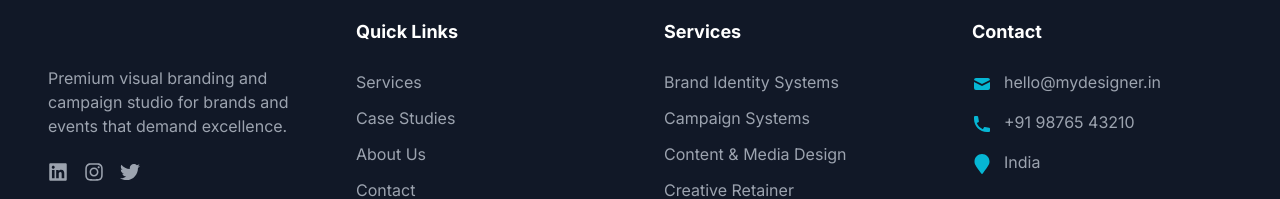
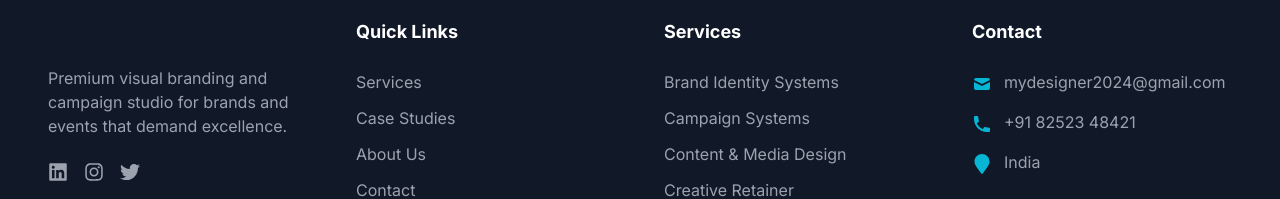
Before and after one commit to Talib-Rz/mydesigner, a Next.js app: page / in a window 1280 px wide. Shown: the part 5870-6069 px from the top of the page. Built offline with nearby package versions, Linux system fonts and the light colour scheme.

Commit message:
changed footer data

```diff
--- a/components/Footer.tsx
+++ b/components/Footer.tsx
@@ -83,14 +83,14 @@ export default function Footer() {
             <ul className="space-y-4 text-gray-400">
               <li className="flex gap-3 items-start">
                 <HiMail size={20} className="mt-1 flex-shrink-0 text-accent" />
-                <a href="mailto:hello@mydesigner.in" className="hover:text-accent transition-colors">
-                  hello@mydesigner.in
+                <a href="mailto:mydesigner2024@gmail.com" className="hover:text-accent transition-colors">
+                  mydesigner2024@gmail.com
                 </a>
               </li>
               <li className="flex gap-3 items-start">
                 <HiPhone size={20} className="mt-1 flex-shrink-0 text-accent" />
-                <a href="tel:+919876543210" className="hover:text-accent transition-colors">
-                  +91 98765 43210
+                <a href="tel:+918252348421" className="hover:text-accent transition-colors">
+                  +91 82523 48421
                 </a>
               </li>
               <li className="flex gap-3 items-start">
```
